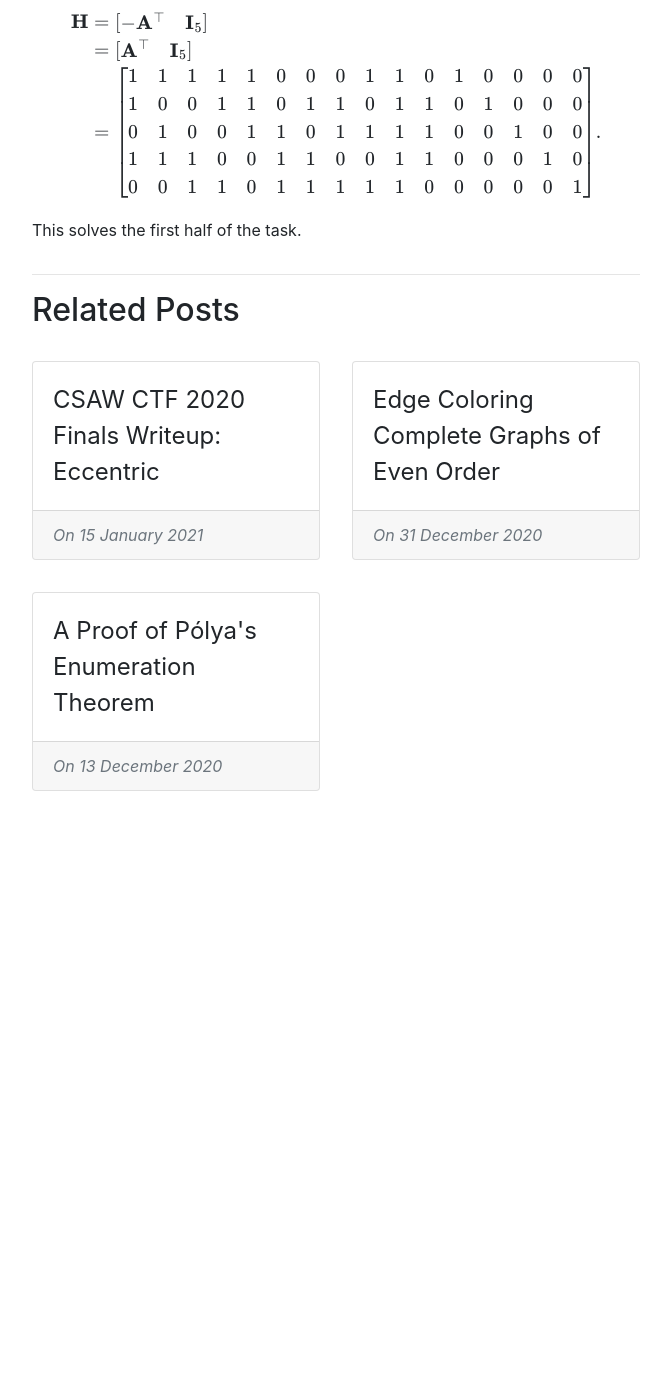
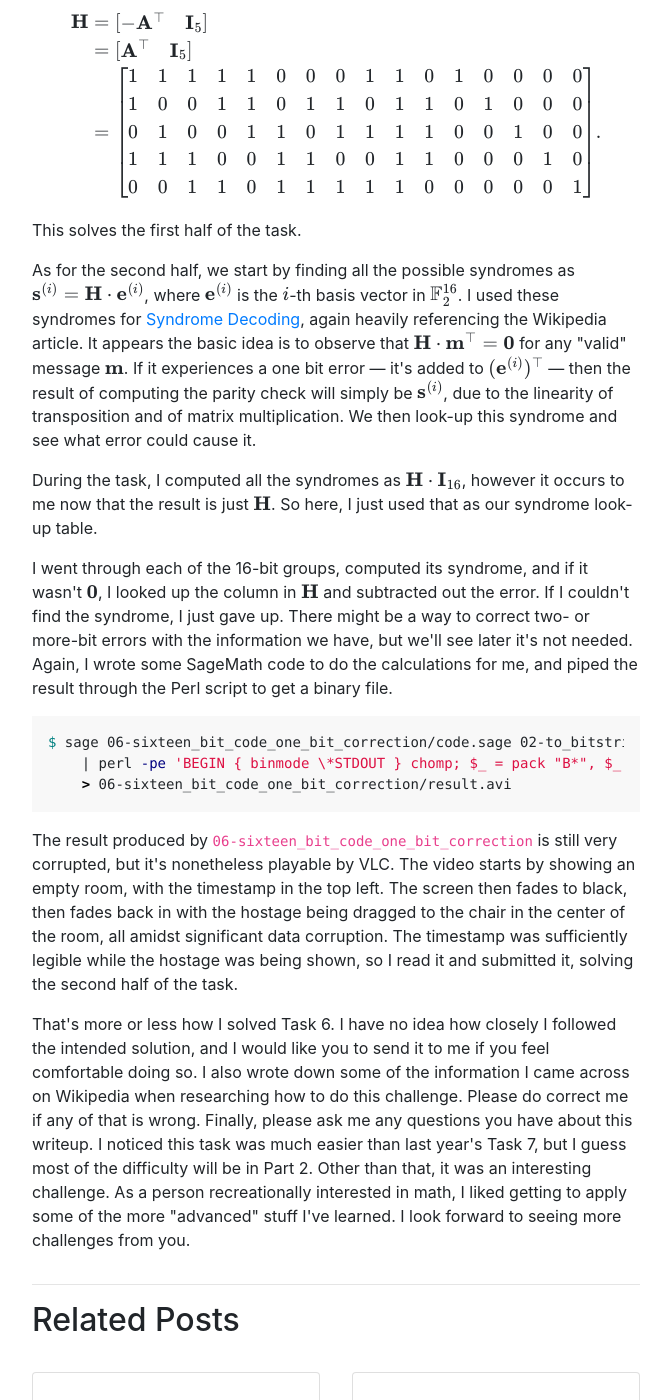
Before and after one commit to ammrat13/ammrat13.github.io, a Jekyll site: the page built from _posts/2021-02-06-writeup_nsa_codebreaker_2020_task6.md, in a window 1280 px wide and 1400 px high, scrolled down 6287 px. Shown: the whole window, without its empty margins (304-975 px from the left). Built offline with Jekyll 4.4.1, drawn with Linux system fonts in a browser that asks for light colours; nearby versions of some CDN libraries; our own code applies the rules of GitHub Pages for plain Markdown files; before the commit the page ends 7174 px from its top, so only the background shows below that.

Commit message:
Finished draft

```diff
--- a/_posts/2021-02-06-writeup_nsa_codebreaker_2020_task6.md
+++ b/_posts/2021-02-06-writeup_nsa_codebreaker_2020_task6.md
@@ -305,6 +305,58 @@ From there, I found the parity-check matrix using the formula on the
 This solves the first half of the task.
 
 
+As for the second half, we start by finding all the possible syndromes as
+@@\mathbf{s}^{(i)}=\mathbf{H}\cdot\mathbf{e}^{(i)}@@, where @@\mathbf{e}^{(i)}@@
+is the @@i@@-th basis vector in @@\mathbb{F}_2^{16}@@. I used these syndromes
+for [Syndrome Decoding][10], again heavily referencing the Wikipedia article. It
+appears the basic idea is to observe that
+@@\mathbf{H}\cdot\mathbf{m}^\top=\mathbf{0}@@ for any "valid" message
+@@\mathbf{m}@@. If it experiences a one bit error --- it's added to
+@@(\mathbf{e}^{(i)})^\top@@ --- then the result of computing the parity check
+will simply be @@\mathbf{s}^{(i)}@@, due to the linearity of transposition and
+of matrix multiplication. We then look-up this syndrome and see what error could
+cause it.
+
+During the task, I computed all the syndromes as
+@@\mathbf{H}\cdot\mathbf{I}_{16}@@, however it occurs to me now that the result
+is just @@\mathbf{H}@@. So here, I just used that as our syndrome look-up table.
+
+
+I went through each of the 16-bit groups, computed its syndrome, and if it
+wasn't @@\mathbf{0}@@, I looked up the column in @@\mathbf{H}@@ and subtracted
+out the error. If I couldn't find the syndrome, I just gave up. There might be a
+way to correct two- or more-bit errors with the information we have, but we'll
+see later it's not needed. Again, I wrote some SageMath code to do the
+calculations for me, and piped the result through the Perl script to get a
+binary file.
+
+{% highlight bash %}
+$ sage 06-sixteen_bit_code_one_bit_correction/code.sage 02-to_bitstring/result.txt \
+    | perl -pe 'BEGIN { binmode \*STDOUT } chomp; $_ = pack "B*", $_'              \
+    > 06-sixteen_bit_code_one_bit_correction/result.avi
+{% endhighlight %}
+
+
+The result produced by `06-sixteen_bit_code_one_bit_correction` is still very
+corrupted, but it's nonetheless playable by VLC. The video starts by showing an
+empty room, with the timestamp in the top left. The screen then fades to black,
+then fades back in with the hostage being dragged to the chair in the center of
+the room, all amidst significant data corruption. The timestamp was sufficiently
+legible while the hostage was being shown, so I read it and submitted it,
+solving the second half of the task.
+
+That's more or less how I solved Task 6. I have no idea how closely I followed
+the intended solution, and I would like you to send it to me if you feel
+comfortable doing so. I also wrote down some of the information I came across on
+Wikipedia when researching how to do this challenge. Please do correct me if any
+of that is wrong. Finally, please ask me any questions you have about this
+writeup. I noticed this task was much easier than last year's Task 7, but I
+guess most of the difficulty will be in Part 2. Other than that, it was an
+interesting challenge. As a person recreationally interested in math, I liked
+getting to apply some of the more "advanced" stuff I've learned. I look forward
+to seeing more challenges from you.
+
+
 
 [1]: <https://github.com/ammrat13/ammrat13.github.io/tree/master/assets/2021/02/06> "My GitHub"
 [2]: <https://en.wikipedia.org/wiki/Half-precision_floating-point_format> "Half-precision Floating-point Format"
@@ -315,3 +367,4 @@ This solves the first half of the task.
 [7]: <http://www.ecs.umass.edu/ece/koren/FaultTolerantSystems/simulator/Hamming/HammingCodes.html> "Hamming Code"
 [8]: <https://en.wikipedia.org/wiki/Hamming_code> "Hamming code"
 [9]: <https://en.wikipedia.org/wiki/Parity-check_matrix> "Parity-Check matrix"
+[10]: <https://en.wikipedia.org/wiki/Decoding_methods#Syndrome_decoding> "Syndrome Decoding"
```
Also changed, not shown: 3 other files.
